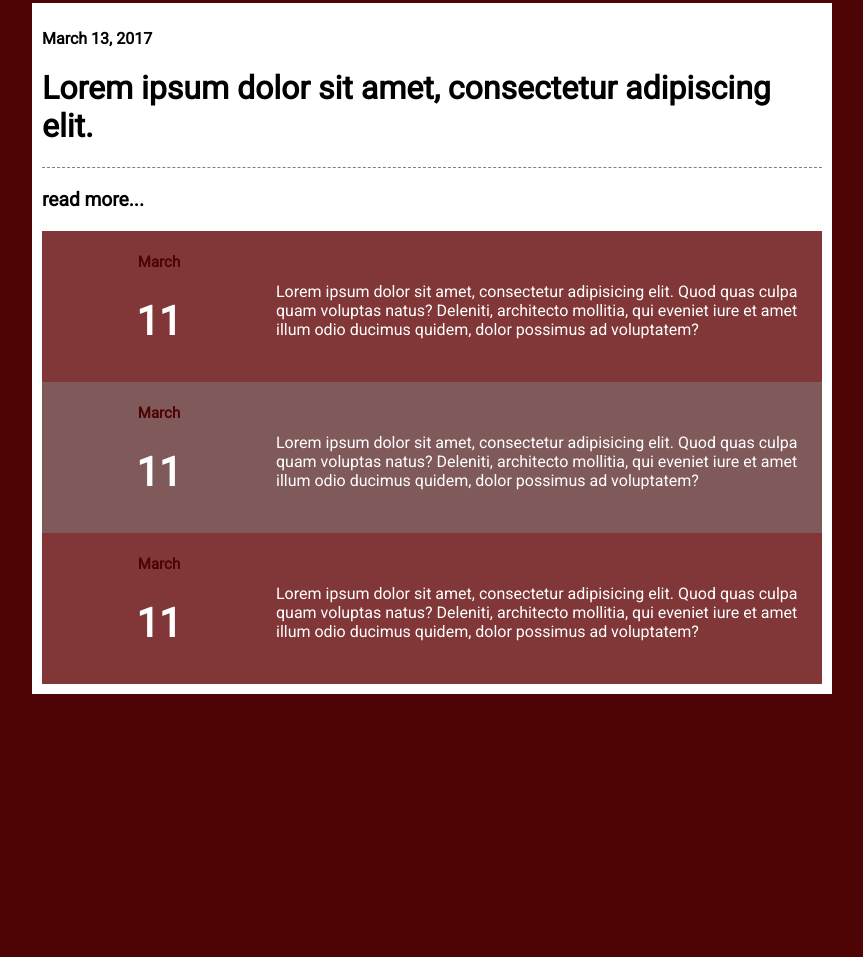
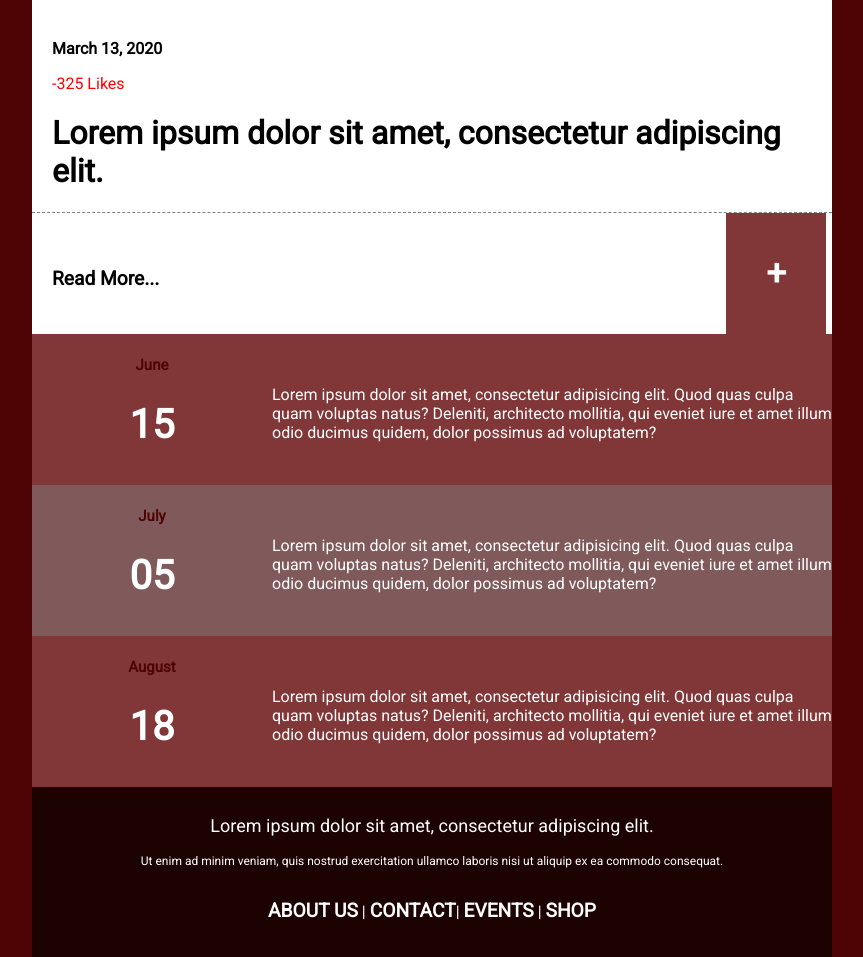
Before and after one commit to dan-davison/WebProgramming2020, a plain HTML site: page Week 2/Simple Design 3/Company.html in a window 1280 px wide. Shown: the part 407-1364 px from the top of the page, without its empty margins (208-1071 px from the left). Before the commit the page ends 1101 px from the top, so only its background shows below. Drawn offline with Linux system fonts and the light colour scheme.

Commit message:
Add files via upload

```diff
--- a/Week 2/Simple Design 3/Company.css
+++ b/Week 2/Simple Design 3/Company.css
@@ -1,8 +1,17 @@
+/* ----------------------------------------Body Contents---------------------------------------- */
+
 html, body {
     background-color: rgb(78, 4, 4);
     margin: 0;
     font-family: 'Roboto', sans-serif;
 }
+
+.container {
+    max-width: 800px;
+    margin: auto;
+}
+
+/* ----------------------------------------Header Contents---------------------------------------- */
 
 .header {
     color: white;
@@ -12,61 +21,105 @@ html, body {
 
 }
 
-.banner {
-    text-align: center;
-
-
+.logo{
+    width: 500px;
 }
 
+.bannerimage{
+    width: 800px;
+}
+
+/* ----------------------------------------Main Contents---------------------------------------- */
+.containertwo{
+    background-color: white;
+}
 
 .main {
     background-color: white;
     text-align: left;
-    padding: 10px;
     height: 100%;
+    padding-top: 20px;
+    padding-left: 20px;
+    padding-right: 20px;
+
 }
 
-.container {
-    max-width: 800px;
-    margin: 0px auto;
-}
 
 .published-date {
     color: black;
     text-align: left;
     font-weight: bold;
+
 }
 
-.h1 {
+.likecount {
+    color: red;
+
+}
+
+
+.main .h1 {
     align-self: auto;
     text-align: left;
     font-weight: bold;
 
 }
 
-.h2 {
+.main .h2 {
     align-self: auto;
     text-align: left;
 
 }
 
-.secondary {
+/* ----------------------------------------Secondary Contents---------------------------------------- */
+
+.sub {
+    background-color: white;
     border-color: grey;
     border-style: dashed;
     border-width: 1px;
     border-bottom: none;
     border-left: none;
     border-right: none;
-    padding-top: 20px;
-    padding-bottom: 20px;
+
 }
 
-.link {
-text-decoration: none;
-color: black;
-font-weight: bold;
-font-size: larger;
+.a {
+    display: inline-block;
+    padding-left: 20px;
 }
+
+.b {
+    background-color: rgb(129, 55, 55);
+    display: inline-block;
+    margin-left: 563px;
+    padding: 40px;
+
+
+}
+
+.a .linka {
+    text-decoration: none;
+    color: black;
+    font-weight: bold;
+    font-size: larger;S
+    text-align: center;
+
+}
+
+.b .linkb {
+    text-decoration: none;
+    color: white;
+    font-weight: bold;
+    font-size: larger;
+    text-align: center;
+    font-size: 35px;
+
+
+}
+
+
+/* ----------------------------------------List Box Contents---------------------------------------- */
 
 .list-box1 {
     background-color: rgb(129, 55, 55);
@@ -114,3 +167,42 @@ font-size: larger;
     color:  rgb(78, 4, 4);
     font-size: 10px;
 }
+
+
+
+
+/* ----------------------------------------Footer Contents---------------------------------------- */
+
+
+
+.footer {
+    background-color:  rgb(29, 2, 2);
+    color: white;
+    text-align: center;
+    padding: 10px;
+    height: 150px;
+
+}
+
+.footer .link {
+    text-decoration: none;
+    color: white;
+    font-weight: bold;
+    font-size: larger;
+    text-align: center;
+
+}
+
+.footer .h1 {
+    color: white;
+    text-align: center;
+    font-size: 18px;
+
+}
+
+.footer .h2 {
+    color: white;
+    text-align: center;
+    font-size: 12px;
+
+}
--- a/Week 2/Simple Design 3/Company.html
+++ b/Week 2/Simple Design 3/Company.html
@@ -13,31 +13,94 @@
 </head>
 
 <body>
+
+
+
     <div class="container">
 
         <div class="header">
-            <img src="Images/companylogo.png" style="width:50%;">
+            <img class="logo" src="Images/companylogo.png">
 
         </div>
 
+
+        <div class="containertwo">
+
             <div class="banner">
-            <img src="Images/bannerimage.jpg" style="width:800px">
+                <img class="bannerimage" src="Images/bannerimage.jpg">
+
+            </div>
+
+
+            <div class="main">
+
+                <p class="published-date"> March 13, 2020</p>
+                <p class="likecount"> -325 Likes</p>
+
+                <h1>Lorem ipsum dolor sit amet, consectetur adipiscing elit.</h1>
+
+            </div>
+
+            <div class="sub">
+
+
+                <div class="a">
+                    <a class="linka" href="#">Read More...</a>
+
+                </div>
+
+                <div class="b">
+                    <a class="linkb" href="#">+</a>
+                </div>
+
+            </div>
+
+        </div>
 
 
 
+        <div class="list-box1">
+
+            <div class="date-box">
+
+                <div class="month">
+                    <h2>June</h2>
                 </div>
 
-        <div class="main">
+                <div class="date">
+                    <h1>15</h1>
 
-            <p class="published-date">
-                March 13, 2017
-             </p>
-            <h1>Lorem ipsum dolor sit amet, consectetur adipiscing elit.</h1>
+                </div>
 
+            </div>
 
-            <div class="secondary">
-                <a href="#" class="link">read more...</a>
+            <div class="information">
+                <p>Lorem ipsum dolor sit amet, consectetur adipisicing elit. Quod quas culpa quam voluptas natus?
+                    Deleniti, architecto mollitia, qui eveniet iure et amet illum odio ducimus quidem, dolor possimus ad
+                    voluptatem?</p>
+            </div>
+        </div>
 
+        <div class="list-box2">
+
+            <div class="date-box">
+
+                <div class="month">
+                    <h2>July</h2>
+                </div>
+
+                <div class="date">
+                    <h1>05</h1>
+
+                </div>
+
+            </div>
+
+            <div class="information">
+                <p>Lorem ipsum dolor sit amet, consectetur adipisicing elit. Quod quas culpa quam voluptas natus?
+                    Deleniti, architecto mollitia, qui eveniet iure et amet illum odio ducimus quidem, dolor possimus ad
+                    voluptatem?</p>
+            </div>
         </div>
 
         <div class="list-box1">
@@ -45,84 +108,36 @@
             <div class="date-box">
 
                 <div class="month">
-                        <h2>March</h2>
+                    <h2>August</h2>
                 </div>
 
                 <div class="date">
-                        <h1>11</h1>
+                    <h1>18</h1>
 
                 </div>
 
             </div>
 
             <div class="information">
-                    <p>Lorem ipsum dolor sit amet, consectetur adipisicing elit. Quod quas culpa quam voluptas natus? Deleniti, architecto mollitia, qui eveniet iure et amet illum odio ducimus quidem, dolor possimus ad voluptatem?</p>
+                <p>Lorem ipsum dolor sit amet, consectetur adipisicing elit. Quod quas culpa quam voluptas natus?
+                    Deleniti, architecto mollitia, qui eveniet iure et amet illum odio ducimus quidem, dolor possimus ad
+                    voluptatem?</p>
             </div>
-
-                <div class="list-box2">
-
-                    <div class="date-box">
-
-                        <div class="month">
-                            <h2>March</h2>
-                        </div>
-
-                        <div class="date">
-                            <h1>11</h1>
-
         </div>
 
 
-
+        <div class="footer">
+            <p class="h1">Lorem ipsum dolor sit amet, consectetur adipiscing elit.</p>
+            <p class="h2"> Ut enim ad minim veniam, quis nostrud exercitation ullamco laboris nisi ut aliquip ex ea
+                commodo consequat. </p>
+            <br>
+            <a class="link" href="#">ABOUT US</a> | <a class="link" href="mailto:#">CONTACT</a>| <a class="link"
+                href="#">EVENTS</a> | <a class="link" href="#">SHOP</a></p>
+            </p>
 
 
         </div>
-                    <div class="information">
-                        <p>Lorem ipsum dolor sit amet, consectetur adipisicing elit. Quod quas culpa quam voluptas natus? Deleniti, architecto mollitia, qui eveniet iure et amet illum odio ducimus quidem, dolor possimus ad voluptatem?</p>
     </div>
-
-                    <div class="list-box1">
-
-                        <div class="date-box">
-
-                            <div class="month">
-                                <h2>March</h2>
-                            </div>
-
-                            <div class="date">
-                                <h1>11</h1>
-
-                            </div>
-
-
-
-
-
-                        </div>
-                        <div class="information">
-                            <p>Lorem ipsum dolor sit amet, consectetur adipisicing elit. Quod quas culpa quam voluptas natus? Deleniti, architecto mollitia, qui eveniet iure et amet illum odio ducimus quidem, dolor possimus ad voluptatem?</p>
-                        </div>
-
-
-
-            </div>
-
-
-
-
-
-
-
-
-
-
-
-
-
-    </div>
-
-
-
 
 
 
--- /dev/null
+++ b/Week 2/Simple Design 4/Task4.css
@@ -0,0 +1,143 @@
+/* ----------------------------------------Body Contents---------------------------------------- */
+
+html, body {
+    background-color: rgb(26, 29, 56);
+    margin: 0;
+    font-family: 'Spartan', sans-serif;
+}
+
+.container {
+    display: flex;
+    height: 800px;
+    align-items: center;
+    justify-content: center;
+}
+
+.box {
+    width: 700px;
+    height:550px;
+    background-color: rgb(42, 48, 102);
+    padding: 50px;
+}
+
+p{
+    text-align: center;
+    color: white;
+}
+
+/* -----------------------+-----------------Buttons---------------------------------------- */
+
+.FB {
+    font-family: 'Spartan', sans-serif;
+    background-color: rgb(0, 71, 119);
+    padding: 10px 10px;
+    color: white;
+    width: 50%;
+    box-sizing: border-box;
+    border:none;
+    text-align: center;
+    cursor: pointer;
+    transition-duration: 0.1s;
+}
+
+.TB{
+
+    font-family: 'Spartan', sans-serif;
+    background-color: rgb(0, 153, 255);
+    padding: 10px 10px;
+    color: white;
+    width: 50%;
+    box-sizing: border-box;
+    border:none;
+    text-align: center;
+    cursor: pointer;
+    transition-duration: 0.1s;
+
+}
+
+.FB:hover {
+    background-color: rgb(1, 89, 148);
+
+}
+
+.TB:hover {
+    background-color: rgb(70, 181, 255);
+
+}
+
+.create  {
+    background-color: rgb(44, 119, 66);
+    width: 100%;
+    padding: 20px 20px;
+    color: white;
+    border: none;
+    display: block;
+    text-align: center;
+    cursor: pointer;
+    transition-duration: 0.1s;
+    font-family: 'Spartan', sans-serif;
+
+}
+
+.create:hover {
+    background-color: rgb(69, 172, 100);
+
+}
+
+.link  {
+
+    color: rgb(0, 153, 255);
+    text-decoration: none;
+
+}
+
+/* ----------------------------------------Inputs---------------------------------------- */
+
+form .sideInputs{
+    font-size: 0px;
+}
+
+
+form .sideInputs div{
+    display: inline-block;
+    width: 50%;
+    font-size: 14px;
+    padding: 20px 2px;
+}
+
+form .sideInputs div input{
+    width: 100%;
+}
+
+.emailInput {
+    width: 100%;
+    font-size: 14px;
+    padding: 15px 2px;
+
+}
+
+.passInput {
+    width: 100%;
+    font-size: 14px;
+    padding: 15px 2px;
+
+}
+
+input[type=name] {
+    background-color: whitesmoke;
+    color: rgb(70, 70, 70);
+    width: 100%;
+    padding: 10px 10px;
+    margin: 8px 100;
+    border:none;
+}
+
+input[type=password] {
+    background-color: whitesmoke;
+    color: rgb(70, 70, 70);
+    width: 100%;
+    padding: 10px 10px;
+    margin: 8px 50;
+    box-sizing: border-box;
+    border:none;
+}
--- a/Week 2/Simple Design/SOMETHING BIG....css
+++ b/Week 2/Simple Design/SOMETHING BIG....css
@@ -1,6 +1,6 @@
 html, body {
     margin: 0;
-    background-color: white;
+    background-color: rgb(78, 78, 78);
 }
 
 .header {
@@ -58,6 +58,10 @@ p {
 
 }
 
+.signature{
+    font-style: italic;
+}
+
 .button {
     border: none;
     padding: 25px 10px;
```
Also changed, not shown: Week 2/Simple Design 2/Login.css (+11 -2 lines), Week 2/Simple Design 2/Login.html (+3 -2 lines), Week 2/Simple Design 4/Task4.html (added, +90 -0 lines), Week 2/Simple Design/SOMETHING BIG...html (+8 -15 lines), Week 1/CodeScreenshot.PNG (added), Week 1/SimpleWebScreenshot.PNG (added), Week 1/index.html (line endings or trailing spaces), 1 other file. Lines whose indentation alone changed are shown as unchanged.
